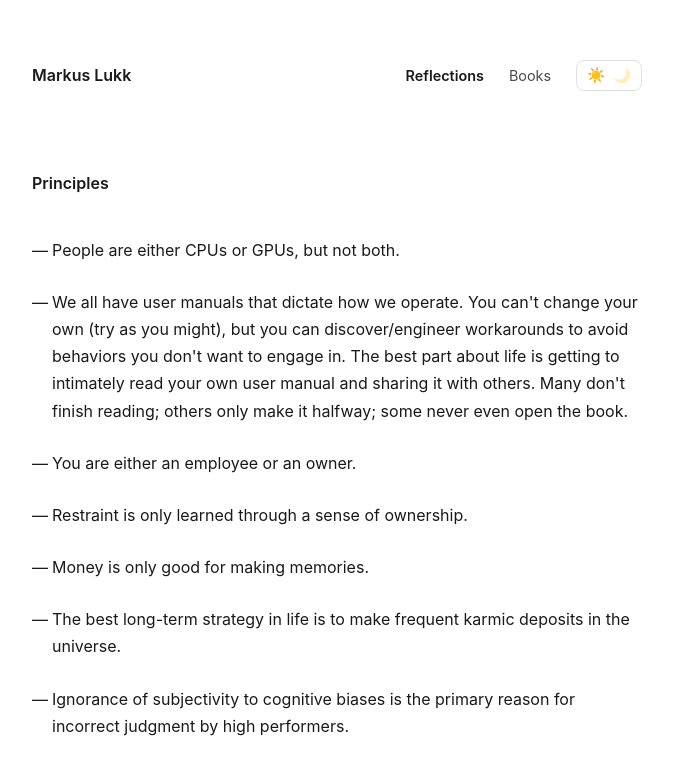
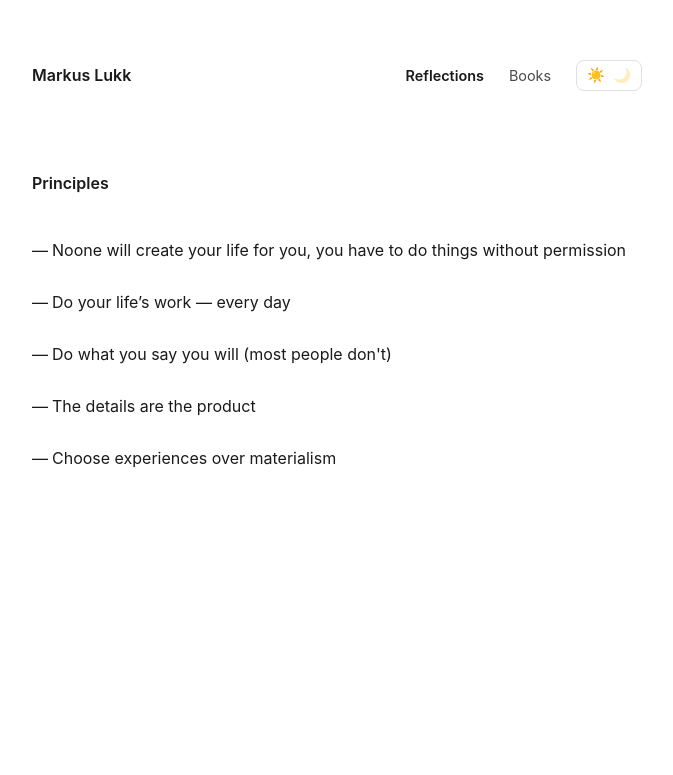
Before and after one commit to markuslukk/markuslukk.github.io, a Jekyll site: the page built from reflections/principles.html, in a window 1280 px wide. Shown: the top 775 px of the page, without its empty margins (303-976 px from the left). Built offline with Jekyll 4.4.1, drawn with Linux system fonts in a browser that asks for light colours.

Commit message:
Update principles.html

```diff
--- a/reflections/principles.html
+++ b/reflections/principles.html
@@ -18,13 +18,11 @@ title: Principles - Markus Lukk
   <h1 class="section-heading">Principles</h1>
 
   <ul class="principles-list">
-    <li>People are either CPUs or GPUs, but not both.</li>
-    <li>We all have user manuals that dictate how we operate. You can't change your own (try as you might), but you can discover/engineer workarounds to avoid behaviors you don't want to engage in. The best part about life is getting to intimately read your own user manual and sharing it with others. Many don't finish reading; others only make it halfway; some never even open the book.</li>
-    <li>You are either an employee or an owner.</li>
-    <li>Restraint is only learned through a sense of ownership.</li>
-    <li>Money is only good for making memories.</li>
-    <li>The best long-term strategy in life is to make frequent karmic deposits in the universe.</li>
-    <li>Ignorance of subjectivity to cognitive biases is the primary reason for incorrect judgment by high performers.</li>
+    <li>Noone will create your life for you, you have to do things without permission </li>
+    <li>Do your life’s work — every day </li>
+    <li>Do what you say you will (most people don't) </li>
+    <li>The details are the product </li>
+    <li>Choose experiences over materialism </li>
   </ul>
 </div>
 
```
